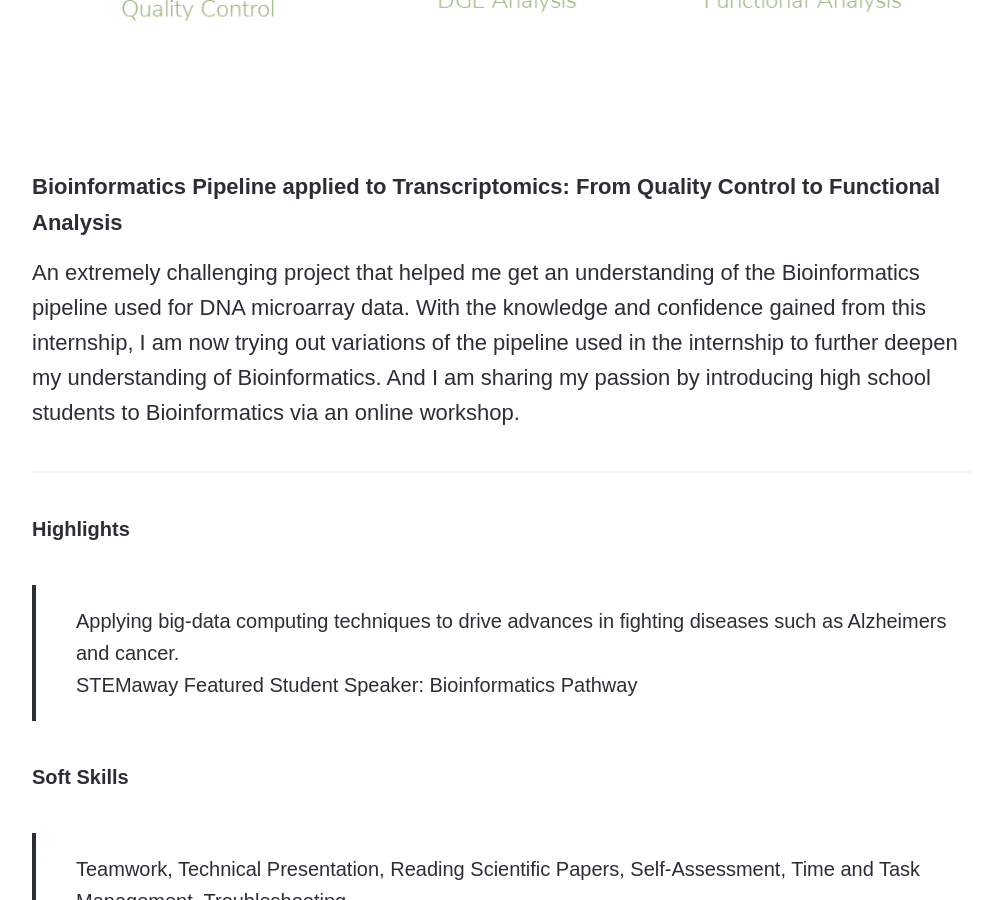
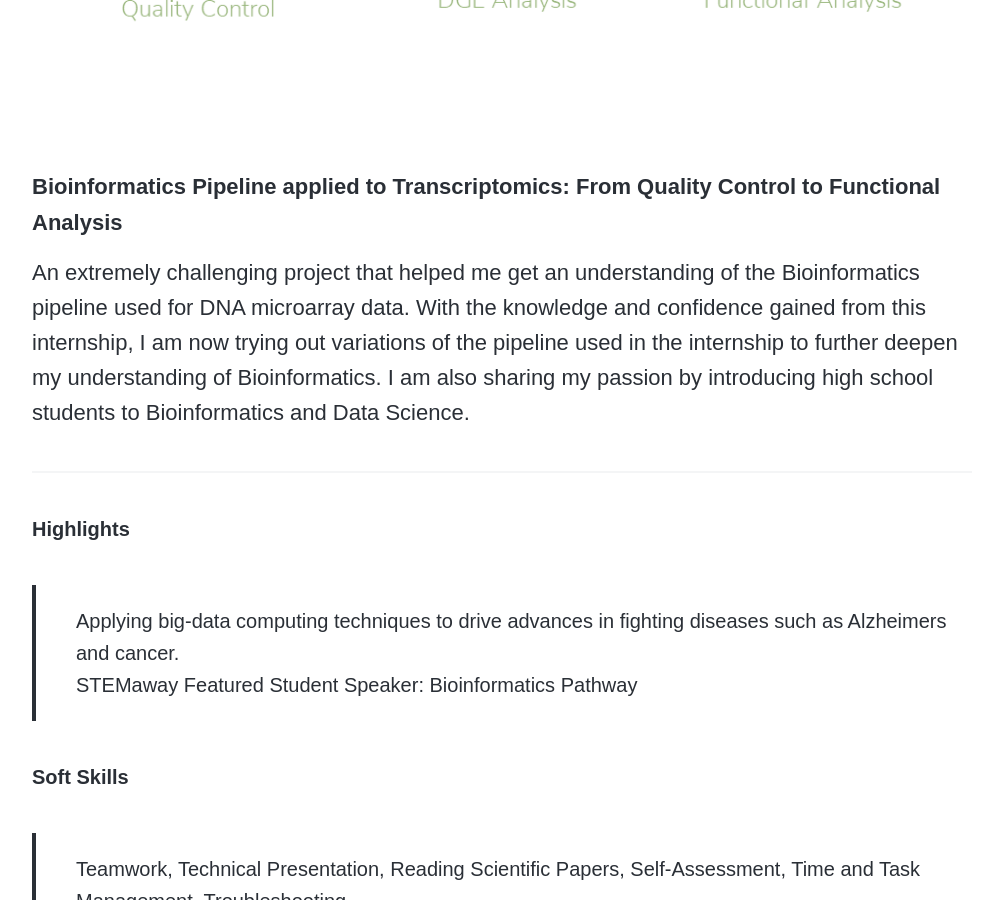
Before and after one commit to disha-22/disha-22.github.io, a Jekyll site: the page built from _projects/bio.md, in a window 1280 px wide and 900 px high, scrolled down 975 px. Shown: the whole window, without its empty margins (138-1126 px from the left). Built offline with Jekyll 4.4.1, drawn with Linux system fonts in a browser that asks for light colours; nearby versions of some CDN libraries; some web fonts are replaced.

Commit message:
Update bio.md

```diff
--- a/_projects/bio.md
+++ b/_projects/bio.md
@@ -12,7 +12,7 @@ featured_image: '/images/demo/bio3.png'
 
 An extremely challenging project that helped me get an understanding of the Bioinformatics pipeline used for DNA microarray data.
 With the knowledge and confidence gained from this internship, I am now trying out variations of the pipeline used in the internship to further deepen my understanding of Bioinformatics.
-And I am sharing my passion by introducing high school students to Bioinformatics via an online workshop.
+I am also sharing my passion by introducing high school students to Bioinformatics and Data Science.
 
 <hr>
 
```
